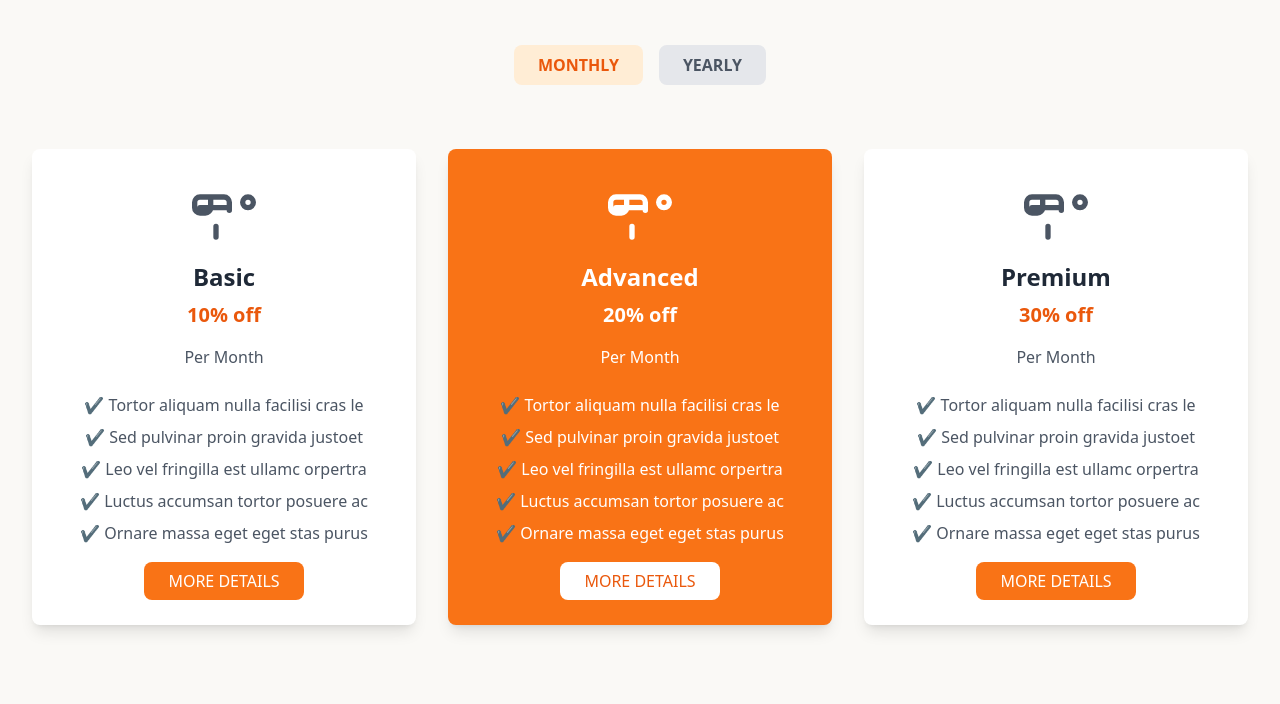
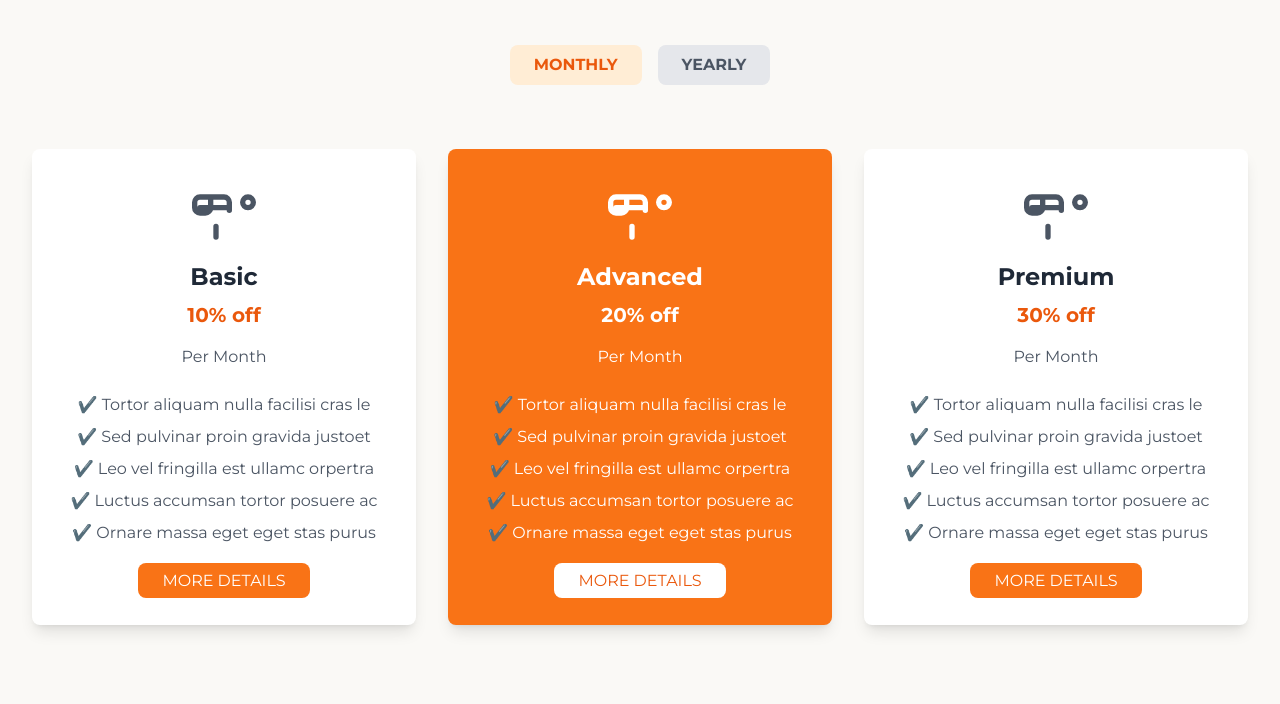
Before and after one commit to declick/TRPIXTOO, a plain HTML site: page pricing.html in a window 1280 px wide. Shown: the part 259-963 px from the top of the page. Drawn offline with nearby package versions, Linux system fonts and the light colour scheme.

Commit message:
update css

```diff
--- a/pricing.html
+++ b/pricing.html
@@ -13,7 +13,11 @@
  <!-- Meta Keywords (facultatif, certains moteurs ne les utilisent plus) -->
  <meta name="keywords" content="voyages sur mesure, destinations, Côte d'Ivoire, France, tourisme, vacances, expérience unique">
 </head>
-
+<style>
+  body {
+    font-family: 'Montserrat', sans-serif;
+  }
+</style>
 
 <body class="bg-gray-100 text-gray-800">
   <!-- Navbar -->
```
Also changed, not shown: travel.html (+5 -1 lines).
